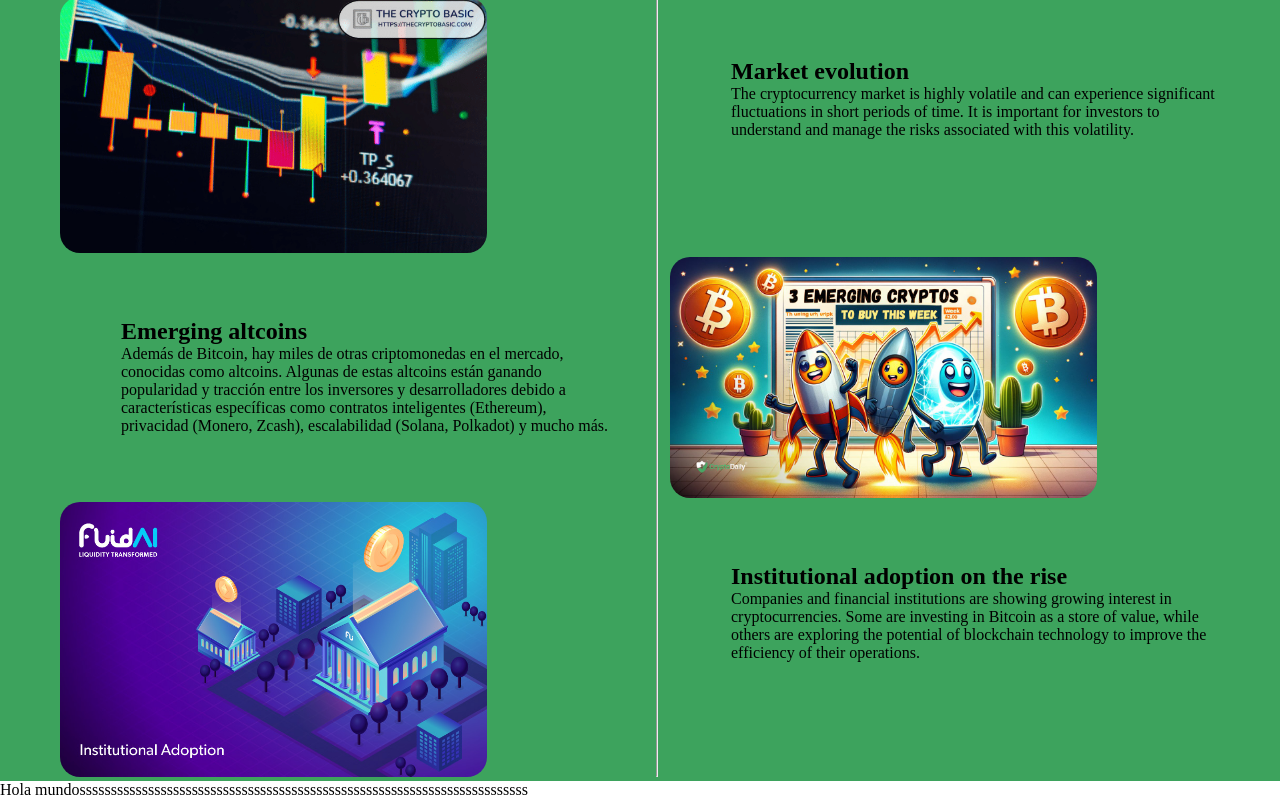
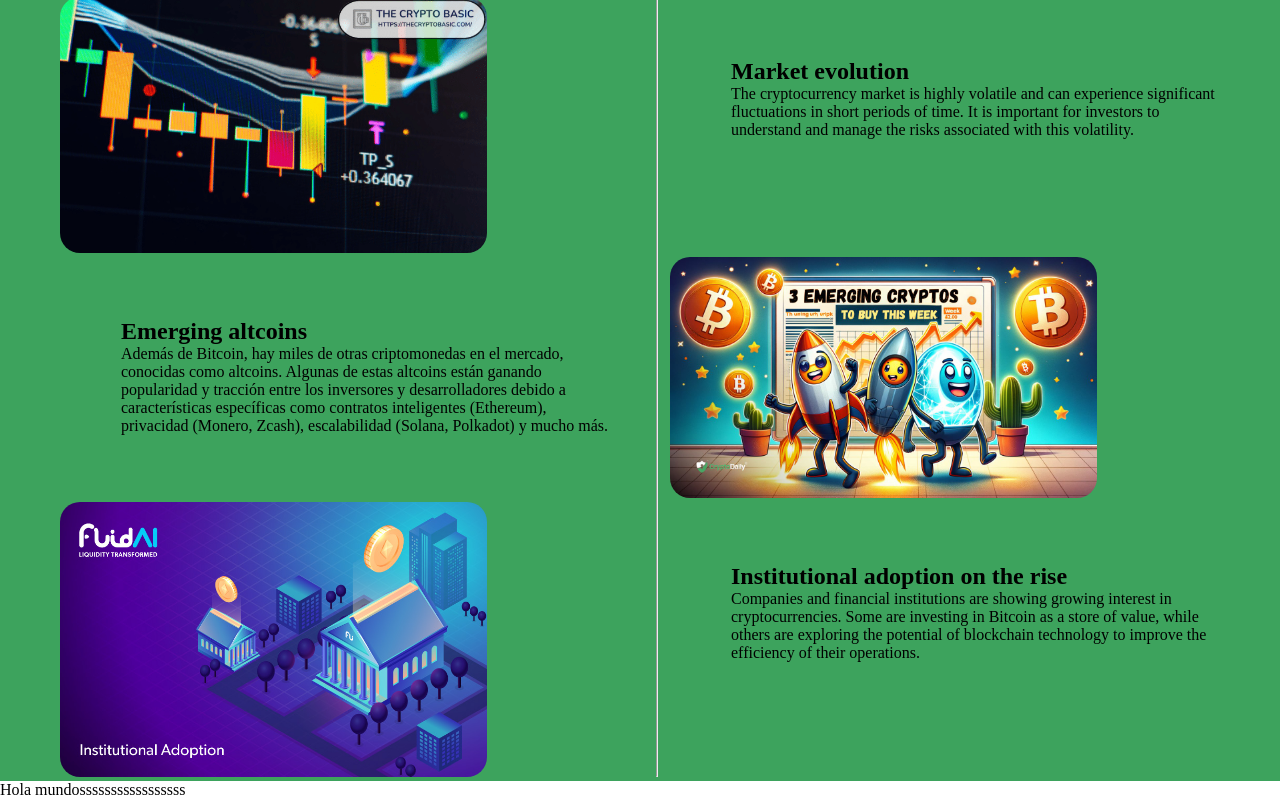
Before and after one commit to efegabo/info_cripto, an Astro site: page / in a window 1280 px wide. Shown: the part 1662-2461 px from the top of the page. Built offline with nearby package versions, Linux system fonts and the light colour scheme; Astro itself is replaced by a stand-in of ours.

Commit message:
zoom arreglado

```diff
--- a/src/layouts/base.astro
+++ b/src/layouts/base.astro
@@ -12,6 +12,6 @@
 <body>
 	<Header />
 	<slot />
-	<p>Hola mundossssssssssssssssssssssssssssssssssssssssssssssssssssssssssssssssssssssss</p>
+	<p>Hola mundosssssssssssssssss</p>
 </body>
 </html>
```
